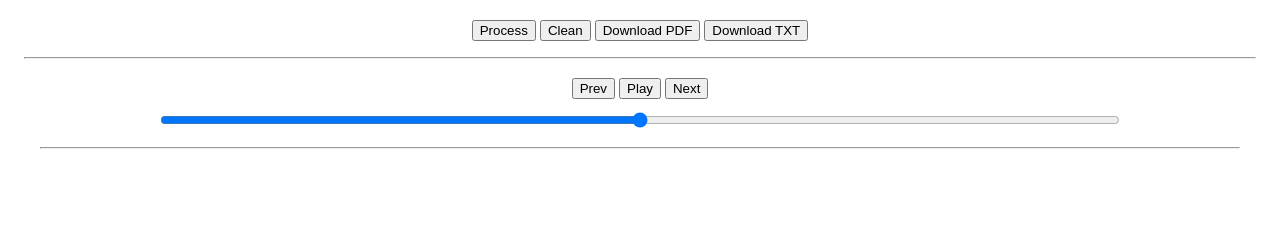
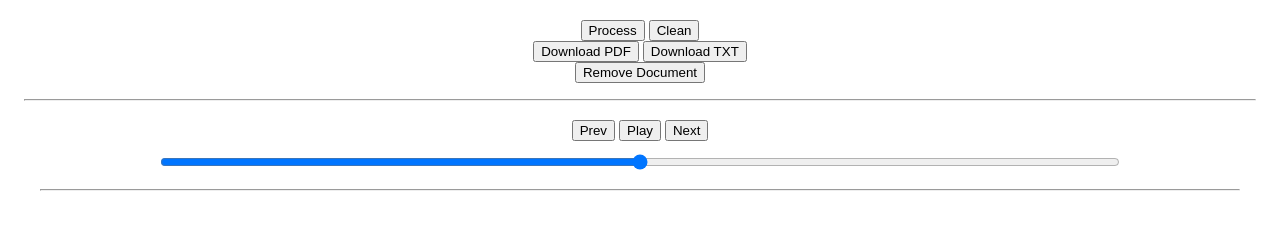
Before and after one commit to andreicozma1/pdf-text-to-speech, a Flask app: template templates/index.html in a window 1280 px wide. Shown: the part 452-692 px from the top of the page. Run offline with Flask 2, Linux system fonts and the light colour scheme; the template is opened without the code that fills it: most values are stand-ins (such as "Sample title", 1, 10 or a date in 2020).

Commit message:
Improved error handling

```diff
--- a/app.py
+++ b/app.py
@@ -57,19 +57,28 @@ def player(upload_id):
         return render_template("./index.html", id=upload_id, data=data)
 
     # check if query is valid
-    valid_queries = ['process', 'stream', 'download_pdf', 'download_txt', 'clean']
+    valid_queries = ['process', 'stream', 'download_pdf', 'download_txt', 'clean', 'remove_doc']
     if query not in valid_queries:
         return render_template("./index.html", message="Error: Invalid query")
     elif query == 'process':
-        p.process()
+        try:
+            p.process()
+        except Exception as e:
+            r = render_template("./index.html", message="Error: Failed to process PDF file")
+            return r
         return redirect(upload_id)
     elif query == 'clean':
-        p.clean()
+        try:
+            p.clean()
+        except Exception as e:
+            r = render_template("./index.html", message="Error: Failed to clean processed state for PDF file")
+            return r
         return redirect(upload_id)
     elif query == 'stream':
         stream_index = request.args.get('index')
         if not stream_index or not stream_index.isdigit():
-            return "Required integer `index` query param not specified"
+            r = render_template("./index.html", message="Required integer `index` query param not specified")
+            return r
         stream_index = int(stream_index)
         return Response(p.stream_one(stream_index), mimetype="audio/x-wav")
     elif query == 'download_pdf':
@@ -82,10 +91,13 @@ def player(upload_id):
             r = render_template("./index.html", message="Error: TXT file not found")
             return r
         return send_from_directory(upload_dir_path, fname_txt, as_attachment=True)
-
-    # if not is_processed and not p.process():
-        # resp = make_response(redirect('index'))
-        # return resp
+    elif query == 'remove_doc':
+        try:
+            os.rmdir(upload_dir_path)
+        except Exception as e:
+            r = render_template("./index.html", message="Error: Failed to remove upload directory for this document")
+            return r
+        return redirect(url_for('index'))
     # return send_fom_directory(app.config['UPLOAD_FOLDER'],         filename)r
 
 @app.route("/upload", methods = ['POST'])
--- a/static/scripts.js
+++ b/static/scripts.js
@@ -74,6 +74,7 @@ function download_pdf() {
     parser.searchParams.set("action", "download_pdf");
     window.location = parser.href;
 }
+
 function download_txt() {
     console.log("Downloading TXT...");
     const parser = new URL(window.location);
@@ -83,6 +84,24 @@ function download_txt() {
 
 // ============================================================
 // ============================================================
+
+function remove() {
+    console.log("Removing Document...");
+    const parser = new URL(window.location);
+    parser.searchParams.set("action", "remove_doc");
+    window.location = parser.href;
+}
+
+// ============================================================
+// ============================================================
+
+function download_txt() {
+    console.log("Downloading TXT...");
+    const parser = new URL(window.location);
+    parser.searchParams.set("action", "download_txt");
+    window.location = parser.href;
+}
+
 
 function get_stream_url(index) {
     const parser = new URL(window.location);
--- a/templates/index.html
+++ b/templates/index.html
@@ -90,12 +90,15 @@
       <div>
         <button onclick="process()" id="btn_process">Process</button>
         <button onclick="clean()" id="btn_clean">Clean</button>
+        <br>
         <button onclick="download_pdf()" id="btn_download_pdf">
           Download PDF
         </button>
         <button onclick="download_txt()" id="btn_download_txt">
           Download TXT
         </button>
+        <br>
+        <button onclick="remove()" id="btn_remove">Remove Document</button>
       </div>
 
       <hr class="dashed" />
```
